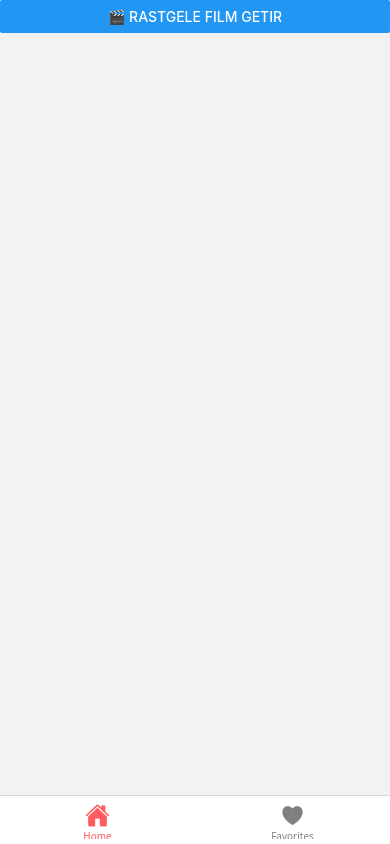
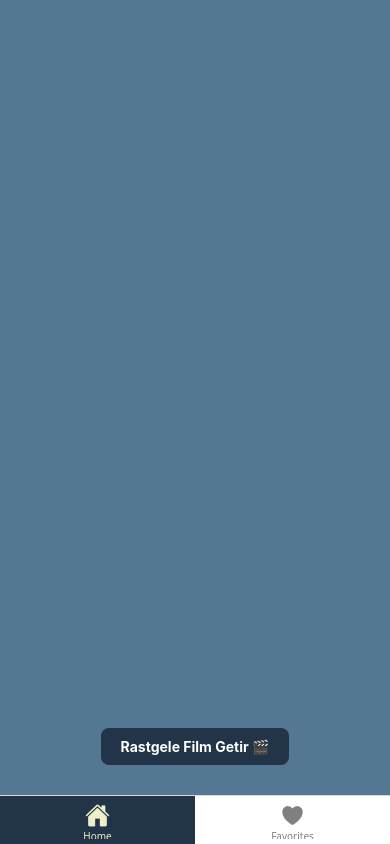
Before and after one commit to furkanaltaca/movie-random, a React Native app: screen /Main in a window 390 px wide. Built offline with nearby package versions, Linux system fonts and the light colour scheme.

Commit message:
feat(*): edit colors

```diff
--- a/src/navigation/TabNavigator.js
+++ b/src/navigation/TabNavigator.js
@@ -1,8 +1,8 @@
-import React from 'react';
-import { createBottomTabNavigator } from '@react-navigation/bottom-tabs';
-import HomeScreen from '../screens/HomeScreen';
-import FavoritesScreen from '../screens/FavoritesScreen';
-import { Ionicons } from '@expo/vector-icons';
+import React from "react";
+import { createBottomTabNavigator } from "@react-navigation/bottom-tabs";
+import HomeScreen from "../screens/HomeScreen";
+import FavoritesScreen from "../screens/FavoritesScreen";
+import { Ionicons } from "@expo/vector-icons";
 
 const Tab = createBottomTabNavigator();
 
@@ -11,12 +11,25 @@ const TabNavigator = () => {
     <Tab.Navigator
       screenOptions={({ route }) => ({
         tabBarIcon: ({ color, size }) => {
-          let iconName = route.name === 'Home' ? 'home' : 'heart';
+          let iconName = "";
+
+          switch (route.name) {
+            case "Home":
+              iconName = "home";
+              break;
+            case "Favorites":
+              iconName = "heart";
+              break;
+            default:
+              break;
+          }
+
           return <Ionicons name={iconName} size={size} color={color} />;
         },
         headerShown: false,
-        tabBarActiveTintColor: '#FF5A5F',
-        tabBarInactiveTintColor: 'gray',
+        tabBarActiveTintColor: "#ECEFCA",
+        tabBarInactiveTintColor: "gray",
+        tabBarActiveBackgroundColor: "#213448",
       })}
     >
       <Tab.Screen name="Home" component={HomeScreen} />
--- a/src/screens/FavoritesScreen.js
+++ b/src/screens/FavoritesScreen.js
@@ -1,5 +1,12 @@
 import React from "react";
-import { View, Text, FlatList, Image, TouchableOpacity } from "react-native";
+import {
+  View,
+  Text,
+  FlatList,
+  Image,
+  TouchableOpacity,
+  StyleSheet,
+} from "react-native";
 import { useMovie } from "../context/MovieContext";
 
 const FavoritesScreen = ({ navigation }) => {
@@ -21,23 +28,17 @@ const FavoritesScreen = ({ navigation }) => {
       </TouchableOpacity>
       <TouchableOpacity
         onPress={() => removeFromFavorites(item.id)}
-        style={{
-          marginTop: 10,
-          backgroundColor: "#ccc",
-          paddingVertical: 6,
-          paddingHorizontal: 16,
-          borderRadius: 6,
-        }}
+        style={styles.buttonRemoveFavorite}
       >
-        <Text style={{ color: "black" }}>Favorilerden Kaldır</Text>
+        <Text style={styles.buttonText}>Favorilerden Kaldır 🗑️</Text>
       </TouchableOpacity>
     </View>
   );
 
   return (
-    <View style={{ padding: 20 }}>
+    <View style={styles.container}>
       {favorites.length === 0 ? (
-        <Text>Henüz favorilere film eklenmedi.</Text>
+        <Text style={styles.infoText}>Henüz favorilere film eklenmedi.</Text>
       ) : (
         <FlatList
           data={favorites}
@@ -49,4 +50,29 @@ const FavoritesScreen = ({ navigation }) => {
   );
 };
 
+const styles = StyleSheet.create({
+  container: {
+    flex: 1,
+    padding: 20,
+    backgroundColor: "#547792",
+    color: "white",
+  },
+  buttonRemoveFavorite: {
+    marginTop: 10,
+    backgroundColor: "#213448",
+    paddingVertical: 6,
+    paddingHorizontal: 16,
+    borderRadius: 6,
+  },
+  buttonText: {
+    color: "white",
+    fontWeight: "bold",
+  },
+  infoText: {
+    color: "white",
+    fontWeight: "bold",
+    alignSelf: "center",
+  },
+});
+
 export default FavoritesScreen;
--- a/src/screens/HomeScreen.js
+++ b/src/screens/HomeScreen.js
@@ -1,8 +1,17 @@
-import React, { useState } from 'react';
-import { View, Text, Button, ActivityIndicator, Image, TouchableOpacity, StyleSheet, SafeAreaView } from 'react-native';
-import { fetchRandomMovie } from '../services/tmdb';
-import { useMovie } from '../context/MovieContext';
-import { useNavigation } from '@react-navigation/native';
+import React, { useState } from "react";
+import {
+  View,
+  Text,
+  Button,
+  ActivityIndicator,
+  Image,
+  TouchableOpacity,
+  StyleSheet,
+  SafeAreaView,
+} from "react-native";
+import { fetchRandomMovie } from "../services/tmdb";
+import { useMovie } from "../context/MovieContext";
+import { useNavigation } from "@react-navigation/native";
 
 const HomeScreen = () => {
   const [movie, setMovie] = useState(null);
@@ -12,6 +21,7 @@ const HomeScreen = () => {
 
   const getMovie = async () => {
     setLoading(true);
+    setMovie(null);
     try {
       const data = await fetchRandomMovie();
       setMovie(data);
@@ -26,24 +36,37 @@ const HomeScreen = () => {
   };
 
   const handleDetail = () => {
-    if (movie) navigation.navigate('Details', { movie });
+    if (movie) navigation.navigate("Details", { movie });
   };
 
   return (
     <SafeAreaView style={styles.container}>
-      <Button title="🎬 Rastgele Film Getir" onPress={getMovie} />
-      {loading && <ActivityIndicator size="large" color="#0000ff" style={{ marginTop: 20 }} />}
+      <TouchableOpacity style={styles.buttonGetMovie} onPress={getMovie}>
+        <Text style={styles.buttonText}>Rastgele Film Getir 🎬</Text>
+      </TouchableOpacity>
+      {loading && (
+        <ActivityIndicator
+          size="large"
+          color="#213448"
+          style={styles.spinner}
+        />
+      )}
       {movie && (
         <View style={styles.movieContainer}>
           <Text style={styles.title}>{movie.title}</Text>
           <TouchableOpacity onPress={handleDetail}>
             <Image
-              source={{ uri: `https://image.tmdb.org/t/p/w500${movie.poster_path}` }}
+              source={{
+                uri: `https://image.tmdb.org/t/p/w500${movie.poster_path}`,
+              }}
               style={styles.poster}
               resizeMode="contain"
             />
           </TouchableOpacity>
-          <TouchableOpacity onPress={handleAddFavorite} style={styles.button}>
+          <TouchableOpacity
+            onPress={handleAddFavorite}
+            style={styles.buttonAddToFavorite}
+          >
             <Text style={styles.buttonText}>Favorilere Ekle ❤️</Text>
           </TouchableOpacity>
         </View>
@@ -56,32 +79,48 @@ const styles = StyleSheet.create({
   container: {
     flex: 1,
     padding: 20,
+    backgroundColor: "#547792",
+    alignItems: "center",
+    justifyContent: "center",
   },
   movieContainer: {
     marginTop: 20,
-    alignItems: 'center',
+    alignItems: "center",
   },
   title: {
     fontSize: 20,
-    fontWeight: 'bold',
+    fontWeight: "bold",
     marginBottom: 10,
-    textAlign: 'center',
+    textAlign: "center",
+    color: "white",
   },
   poster: {
     width: 300,
     height: 450,
     borderRadius: 8,
   },
-  button: {
+  buttonAddToFavorite: {
     marginTop: 15,
-    backgroundColor: '#FF5A5F',
+    backgroundColor: "#213448",
     paddingVertical: 10,
     paddingHorizontal: 20,
     borderRadius: 8,
   },
   buttonText: {
-    color: 'white',
-    fontWeight: 'bold',
+    color: "white",
+    fontWeight: "bold",
+  },
+  buttonGetMovie: {
+    position: "absolute",
+    bottom: 30,
+    backgroundColor: "#213448",
+    paddingVertical: 10,
+    paddingHorizontal: 20,
+    borderRadius: 8,
+    alignSelf: "center",
+  },
+  spinner: {
+    alignSelf: "center",
   },
 });
 
```
